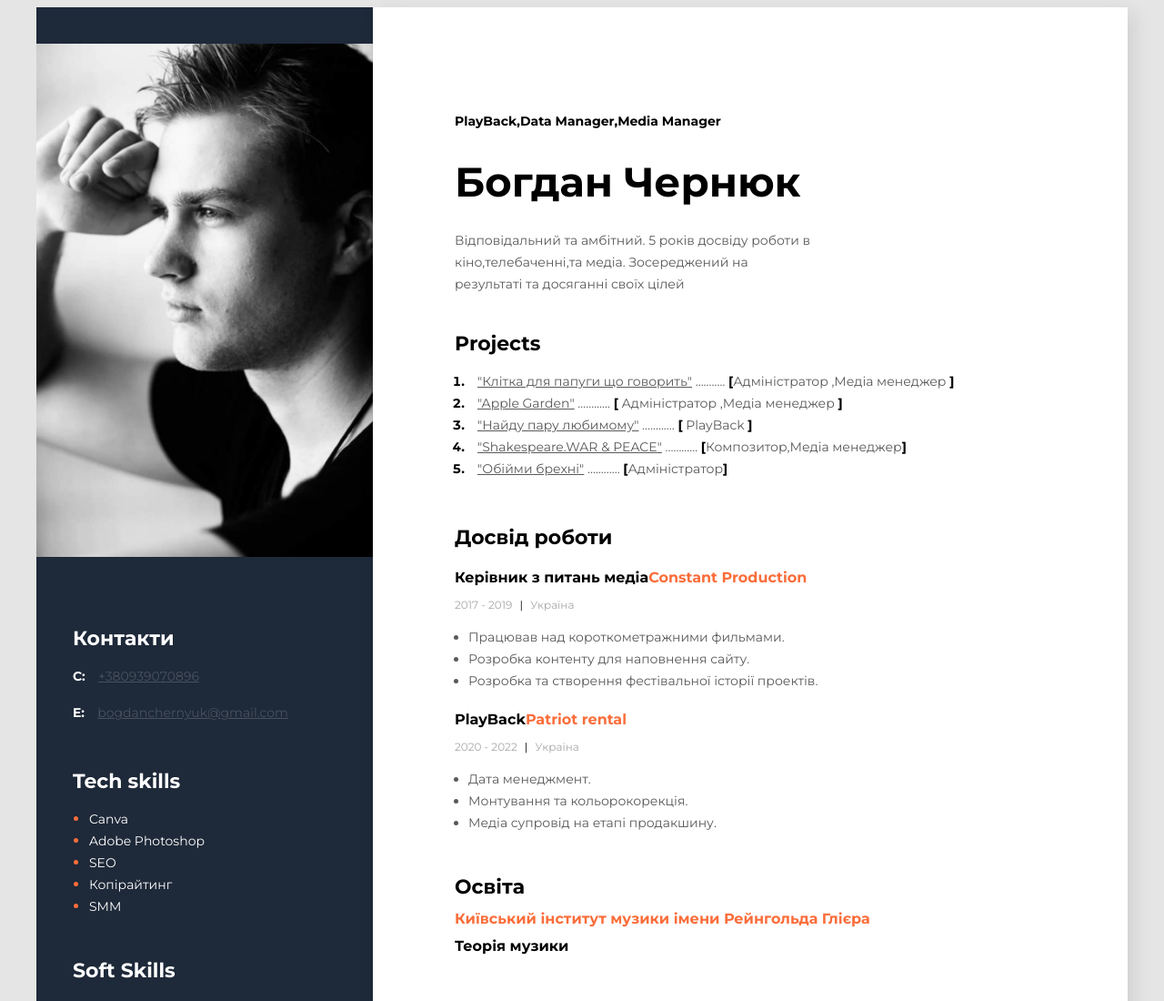
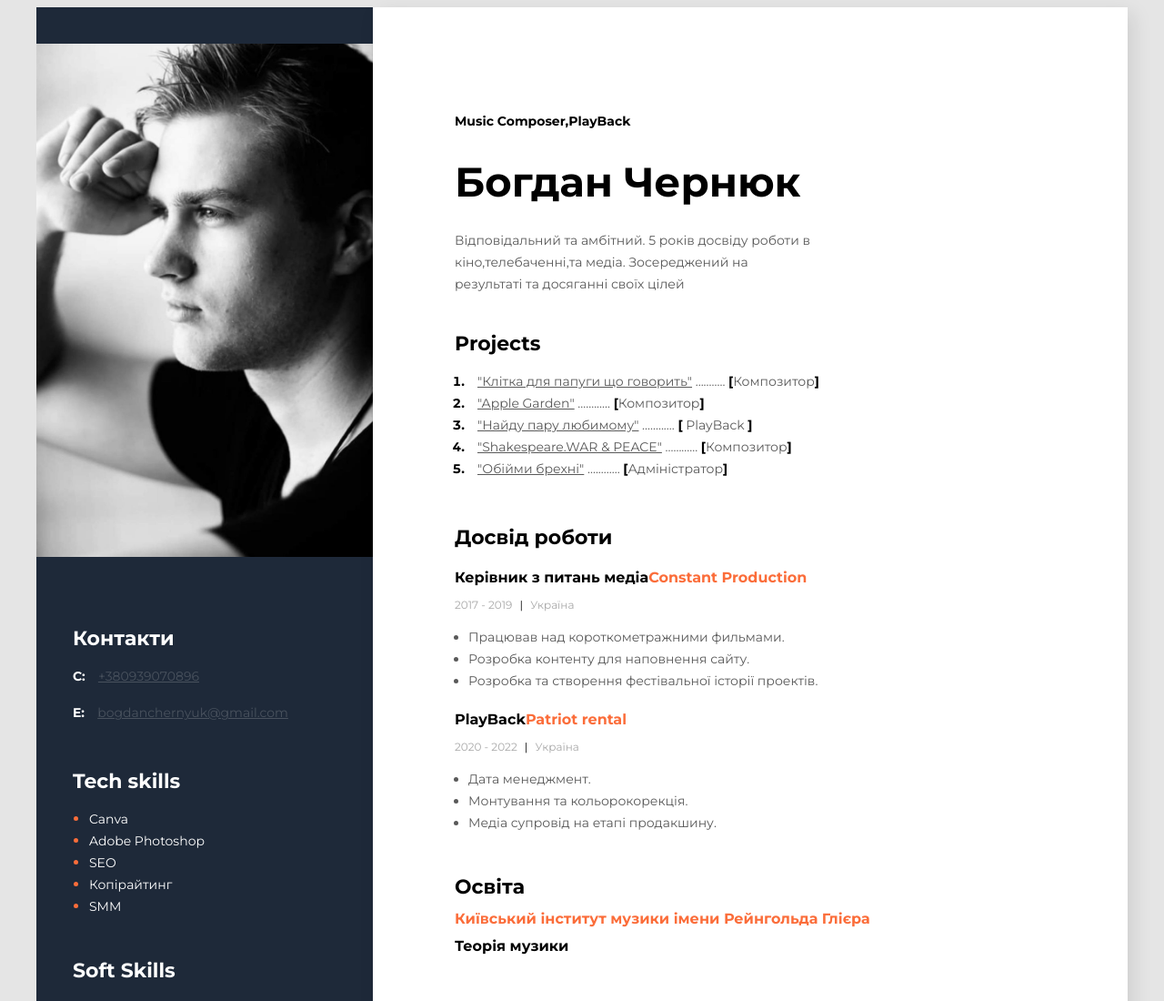
Before and after one commit to BCH-U/CV_B, a plain HTML site: page index.html in a window 1280 px wide. Shown: the top 1100 px of the page at 91% size. Drawn offline with Linux system fonts and the light colour scheme.

Commit message:
Add some changes to HTML file

```diff
--- a/index.html
+++ b/index.html
@@ -18,7 +18,7 @@
     <div class="main_content">
         <!--About user-->
         <div class="about">
-            <h2 class="about_position">PlayBack,Data Manager,Media Manager</h2>
+            <h2 class="about_position">Music Composer,PlayBack</h2>
 
             <h1 class="about_name">Богдан Чернюк</h1>
             <p class="about_desciption">Відповідальний та амбітний. 5 років досвіду роботи в кіно,телебаченні,та медіа. Зосереджений на результаті та досяганні своїх цілей</p>
@@ -31,14 +31,14 @@
                     <span class="project">
                         <a href="https://www.imdb.com/title/tt6848580/?ref_=nm_knf_t2" class="project_link">"Клітка для папуги що говорить"</a>
                         ...........
-                        <span class="project_bracket">[</span>Адміністратор ,Медіа менеджер <span class="project_bracket">]</span>
+                        <span class="project_bracket">[</span>Композитор<span class="project_bracket">]</span>
                     </span>
                 </li>
                 <li class="project_item">
                     <span class="project">
                         <a href="https://www.imdb.com/title/tt7906356/?ref_=nm_knf_i1" class="project_link">"Apple Garden"</a>
                         ............
-                       <span class="project_bracket">[</span> Адміністратор ,Медіа менеджер <span class="project_bracket">]</span>
+                       <span class="project_bracket">[</span>Композитор<span class="project_bracket">]</span>
                     </span>
                 </li>
                 <li class="project_item">
@@ -52,7 +52,7 @@
                     <span class="project">
                         <a href="https://www.facebook.com/ShakespeareWAR-PEACE-103756605416959" class="project_link">"Shakespeare.WAR & PEACE"</a>
                         ............
-                        <span class="project_bracket">[</span>Композитор,Медіа менеджер<span class="project_bracket">]</span>
+                        <span class="project_bracket">[</span>Композитор<span class="project_bracket">]</span>
                     </span>
                 </li>
                 <li class="project_item">
```
